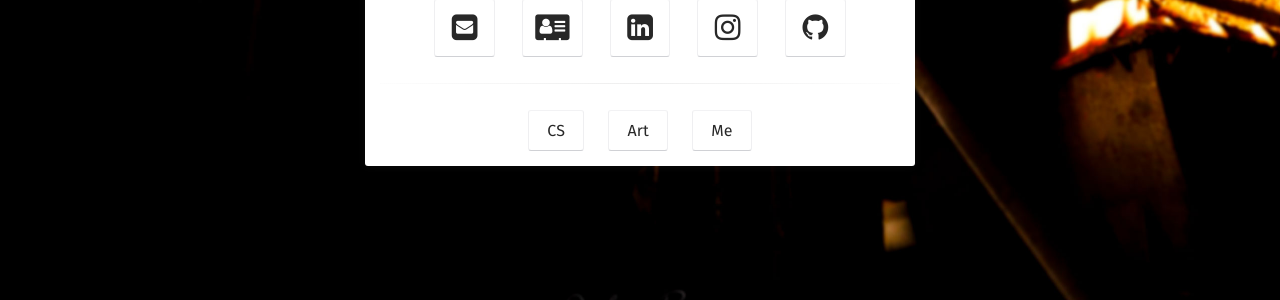
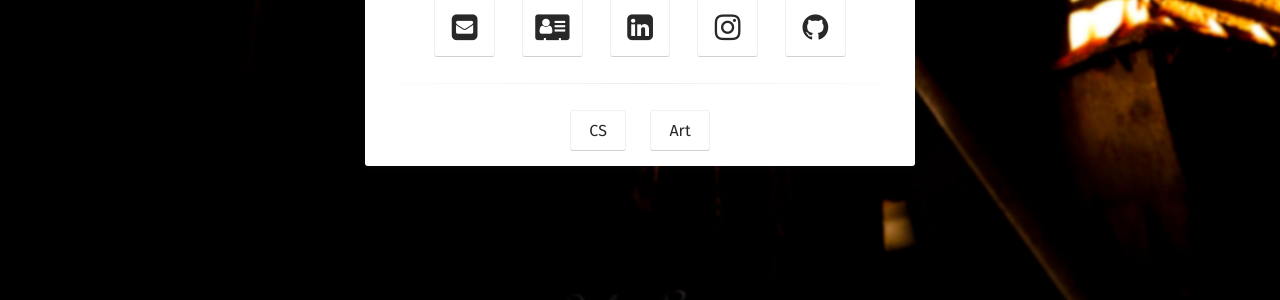
Before and after one commit to CaoYuchen/caoyuchen.github.io, a Jekyll site: the page built from index.html, in a window 1280 px wide. Shown: the part 539-839 px from the top of the page. Built offline with Jekyll 4.4.1, drawn with Linux system fonts in a browser that asks for light colours; some web fonts are replaced.

Commit message:
remove About Me

```diff
--- a/_includes/nav.html
+++ b/_includes/nav.html
@@ -13,8 +13,8 @@
                     <li><a href="{{ site.url }}/tags/">All Tags</a></li>
                 </ul> -->
         </li>
-        <li>
-        <li><a href="{{ site.url }}/about/">About Me</a></li>
+<!--         <li>
+        <li><a href="{{ site.url }}/about/">About Me</a></li> -->
         </li>
         {% for link in site.data.navigation %}
         {% if link.url contains 'http' %}
--- a/_layouts/home.html
+++ b/_layouts/home.html
@@ -42,9 +42,9 @@ layout: compress
                          <a style="font-size:1rem;font-weight:400" class="btn zoombtn" href="{{ site.url }}/portfolio">
                          Art
                          </a>
-                         <a style="font-size:1rem;font-weight:400" class="btn zoombtn" href="{{ site.url }}/about">
+<!--                          <a style="font-size:1rem;font-weight:400" class="btn zoombtn" href="{{ site.url }}/about">
                          Me
-                         </a>
+                         </a> -->
 <!--                          <a class="btn zoombtn" href="{{ site.url }}/projects">
                          Projects
                          </a> -->
```
Also changed, not shown: other parts of _includes/nav.html (+1 -1 lines).
